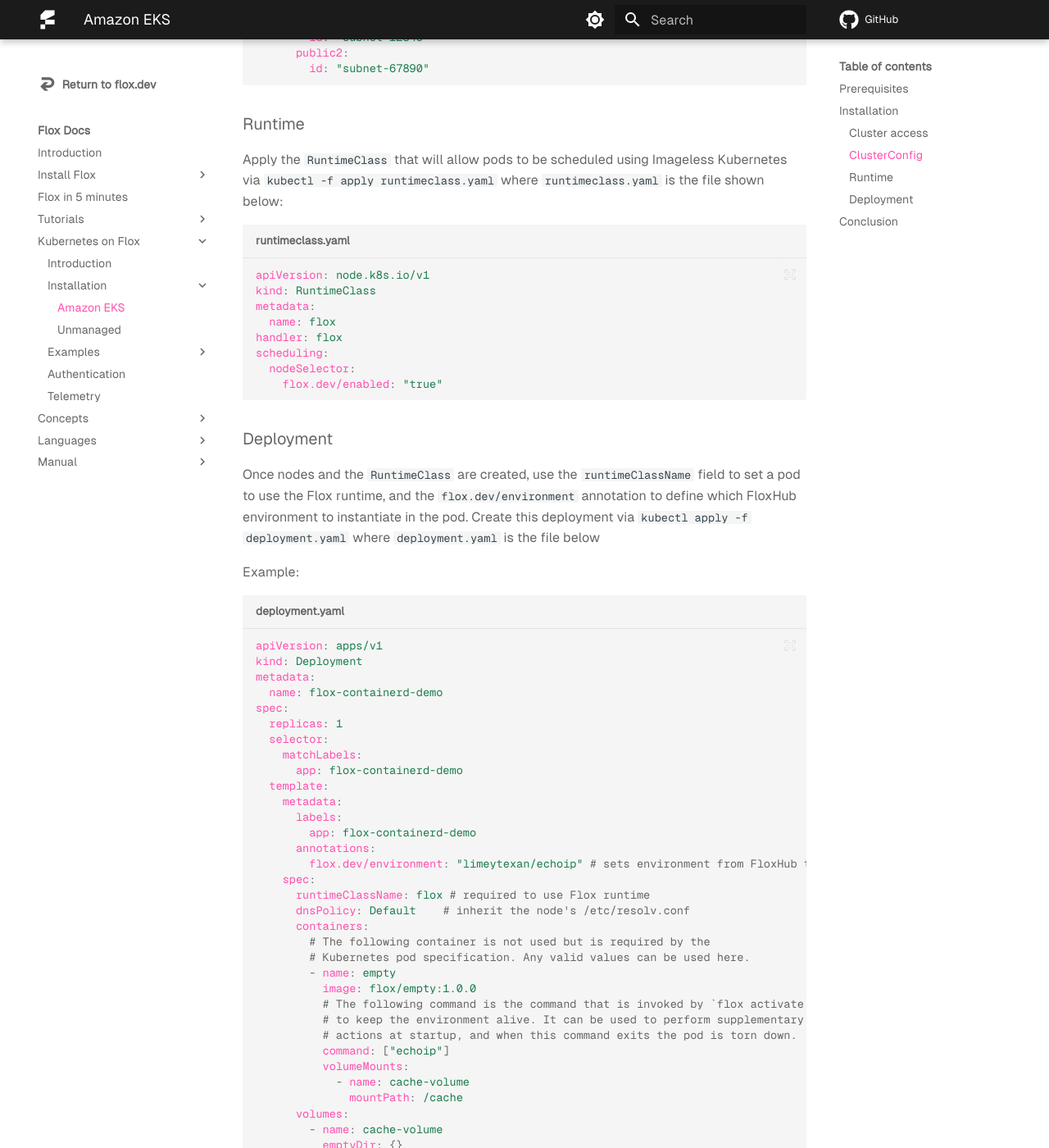
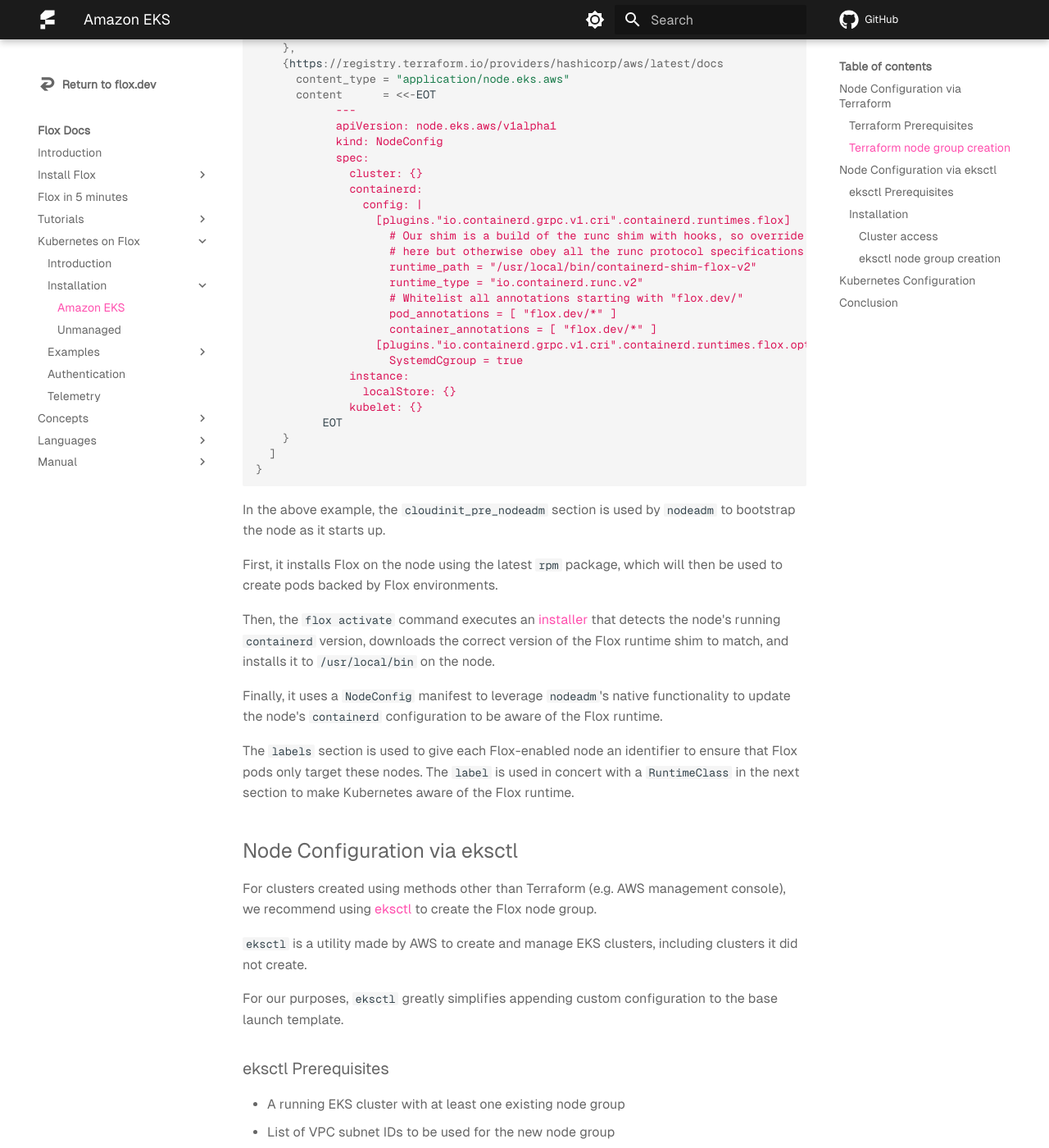
Before and after one commit to flox/floxdocs, an MkDocs documentation site: the page built from docs/k8s/install/eks.md, in a window 1280 px wide and 1400 px high, scrolled down 2276 px. Shown: the whole window at 82% size. Built offline with MkDocs 1.6.1 and Material for MkDocs 9.7.7, drawn with Linux system fonts in a browser that asks for light colours; plug-ins that fetch from the network failed and are left out; comment, search, counter and statistics services are not loaded; some of the changed text lies outside the part shown.

Commit message:
feat: add eks+terraform installation instructions

````diff
--- a/docs/k8s/install/eks.md
+++ b/docs/k8s/install/eks.md
@@ -1,26 +1,151 @@
 ---
 title: "Amazon EKS"
-description: "Installing Kubernetes on Flox to Amazon EKS"
+description: "Installing Imageless Kubernetes to Amazon EKS"
 ---
 
-# EKS via eksctl
+If you have an existing EKS cluster, we recommend creating a new node group specifically for Imageless Kubernetes.
 
-This page describes how to add a node group configured with Imageless Kubernetes to an existing EKS cluster using [eksctl][eksctl].
-`eksctl` is a utility made by AWS to create and manage EKS clusters.
+To run on EKS, each node in the node group will need to:
+
+- Install Flox
+- Install the Flox `containerd` runtime shim
+- Register the shim with `containerd`
+- Register the shim with Kubernetes
+
+Most of which can be done as part of the node bootstrapping process, using custom user data to pass instructions to [nodeadm][nodeadm].
+
+!!! note "Note"
+    Additional information on `nodeadm` and bootstrapping with user data can be found in the [EKS documentation][userdata-docs].
+
+This guide will walk through the steps needed to create the node group and configure the cluster with both [Terraform][terraform] and [eksctl][eksctl].
+
+!!! info "Info"
+    The below examples are tailored towards adding node groups to existing clusters -- complete examples for creating new clusters with the Flox runtime shim are available on our [GitHub][k8s-shim-install].
+
+## Node Configuration via Terraform
+
+### Terraform Prerequisites
+
+To create the node group, you will need:
+
+- Subnets for the node group to use
+- IDs for cluster and node security groups
+- The cluster's service CIDR (i.e. the range from which cluster services will recieve IPs)
+
+If you've used a public module such as [terraform-aws-eks][terraform-aws-eks], most should be available either from the module configuration or outputs.
+
+### Terraform node group creation
+
+This example will use the [eks-managed-node-group][eks-managed-node-group] submodule of [terraform-aws-eks][terraform-aws-eks], but it can also be used standalone regardless of how the cluster was defined in Terraform.
+
+The below Terraform configuration can be used to provisition a node group with the Flox runtime; see comments for guidance on each input. The below configuration assumes you already have Terraform configuration for a cluster including the [AWS provider][aws-tf-provider].
+
+```hcl title="nodegroup.tf"
+module "eks_managed_node_group" {
+  source  = "terraform-aws-modules/eks/aws//modules/eks-managed-node-group"
+  version = "21.6.1" # tested with this version, but only >=21 required
+
+  name         = "flox"
+  cluster_name = "my-cluster"
+
+  subnet_ids = ["subnet-01982749e3b6e77a6", "subnet-025dd07e5117afef5", "subnet-0b0ef36fe25286a83"] # replace with your node subnets
+
+  instance_types = ["t3.small"] # replace with your desired instance types -- x86_64 or ARM (Graviton) are supported
+
+  cluster_primary_security_group_id = module.eks.cluster_primary_security_group_id
+  vpc_security_group_ids            = [module.eks.node_security_group_id]
+  cluster_service_cidr              = module.eks.cluster_service_cidr
+
+  ami_type     = "AL2023_x86_64_STANDARD" # set depending on CPU architecture
+  desired_size = 1
+  min_size     = 1
+  max_size     = 10
+
+  # required if you need non-default disk settings; disk_size parameter cannot be used with cloudinit_pre_nodeadm
+  block_device_mappings = {
+    xvda = {
+      device_name = "/dev/xvda"
+      ebs = {
+        volume_size           = 50
+        volume_type           = "gp3"
+        encrypted             = true
+        delete_on_termination = true
+      }
+    }
+  }
+
+  # needed to pair with the RuntimeClass to ensure Flox pods only get scheduled here
+  labels = {
+    "flox.dev/enabled" = "true"
+  }
+
+  cloudinit_pre_nodeadm = [
+    {
+      content_type = "text/x-shellscript; charset=\"us-ascii\""
+      content      = <<-EOT
+            #!/bin/bash
+            dnf install -y https://flox.dev/downloads/yumrepo/flox.x86_64-linux.rpm
+            flox activate -r flox/containerd-shim-flox-installer --trust -g 2
+          EOT
+    },
+    {https://registry.terraform.io/providers/hashicorp/aws/latest/docs
+      content_type = "application/node.eks.aws"
+      content      = <<-EOT
+            ---
+            apiVersion: node.eks.aws/v1alpha1
+            kind: NodeConfig
+            spec:
+              cluster: {}
+              containerd:
+                config: |
+                  [plugins."io.containerd.grpc.v1.cri".containerd.runtimes.flox]
+                    # Our shim is a build of the runc shim with hooks, so override runtime_path
+                    # here but otherwise obey all the runc protocol specifications.
+                    runtime_path = "/usr/local/bin/containerd-shim-flox-v2"
+                    runtime_type = "io.containerd.runc.v2"
+                    # Whitelist all annotations starting with "flox.dev/"
+                    pod_annotations = [ "flox.dev/*" ]
+                    container_annotations = [ "flox.dev/*" ]
+                  [plugins."io.containerd.grpc.v1.cri".containerd.runtimes.flox.options]
+                    SystemdCgroup = true
+              instance:
+                localStore: {}
+              kubelet: {}
+          EOT
+    }
+  ]
+}
+```
+
+In the above example, the `cloudinit_pre_nodeadm` section is used by `nodeadm` to bootstrap the node as it starts up.
+
+First, it installs Flox on the node using the latest `rpm` package, which will then be used to create pods backed by Flox environments.
+
+Then, the `flox activate` command executes an [installer][shim-installer] that detects the node's running `containerd` version, downloads the correct version of the Flox runtime shim to match, and installs it to `/usr/local/bin` on the node.
+
+Finally, it uses a `NodeConfig` manifest to leverage `nodeadm`'s native functionality to update the node's `containerd` configuration to be aware of the Flox runtime.
+
+The `labels` section is used to give each Flox-enabled node an identifier to ensure that Flox pods only target these nodes. The `label` is used in concert with a `RuntimeClass` in the next section to make Kubernetes aware of the Flox runtime.
+
+## Node Configuration via eksctl
+
+For clusters created using methods other than Terraform (e.g. AWS management console), we recommend using [eksctl][eksctl] to create the Flox node group.
+
+`eksctl` is a utility made by AWS to create and manage EKS clusters, including clusters it did not create.
+
 For our purposes, `eksctl` greatly simplifies appending custom configuration to the base launch template.
 
-## Prerequisites
+### eksctl Prerequisites
 
 - A running EKS cluster with at least one existing node group
-  - Created with any mechanism; `eksctl` can modify clusters that it did not create
 - List of VPC subnet IDs to be used for the new node group
 - Connectivity to the cluster API (i.e. `kubectl` is usable)
 
-## Installation
+### Installation
 
-### Cluster access
+#### Cluster access
 
-First install `ekctl` and ensure that you have access to the cluster.
+First, install `ekctl` and ensure that you have access to the cluster:
 
 - Install `eksctl` (e.g. `flox install eksctl`).
 - Set AWS credentials in your environment (e.g. copy `AWS_ACCESS_KEY_ID` and `AWS_SECRET_ACCESS_KEY` from management console).
@@ -30,23 +155,24 @@
 ```sh
 ❯ eksctl get cluster
 NAME		REGION		EKSCTL CREATED
-flox-sandbox	us-east-1	True
+flox	    us-east-1	True
 ```
 
-### ClusterConfig
+#### eksctl node group creation
 
-Create a `ClusterConfig` manifest that will be used to create the Flox node group
-See the [eksctl documentation][eksctl-docs] for guidance on additional parameters such as IAM configuration.
-`eksctl` ultimately synthesizes a CloudFormation stack to create the node group.
+Next, we'll create a `ClusterConfig` manifest that will be used to create the Flox node group.
 
-Apply the `ClusterConfig` with `eksctl create nodegroup -f nodegroup.yaml`, where `nodegroup.yaml` is the file below. You can also visualize the changes before deployment with `eksctl create --dry-run`.
+!!! note "Note"
+    See the [eksctl documentation][eksctl-docs] for guidance on additional parameters such as IAM configuration and autoscaler support.
+
+Apply the below `ClusterConfig` with `eksctl create nodegroup -f nodegroup.yaml`. You can also visualize the changes before deployment with `eksctl create --dry-run`.
 
 ```yaml title="nodegroup.yaml"
 apiVersion: eksctl.io/v1alpha5
 kind: ClusterConfig
 
 metadata:
-  name: flox-sandbox # name of the target cluster for this node group
+  name: flox # name of the target cluster for this node group
   region: us-east-1
 
 # adjust this to match your existing or desired node group configuration -- below values are examples
@@ -55,19 +181,14 @@
     instanceType: t3.small # choose your desired instance type
     amiFamily: AmazonLinux2023
     desiredCapacity: 1
-    minSize: 0 # set node group size constraints
+    minSize: 0
     maxSize: 5
     labels:
-      # any node labels
       flox.dev/enabled: "true" # used in RuntimeClass to ensure flox workloads only get scheduled on these nodes
-    tags:
-      # any node tags, e.g.
-      # k8s.io/cluster-autoscaler/enabled: "true"
-      # k8s.io/cluster-autoscaler/flox-sandbox: "owned"
     preBootstrapCommands:
       - |
          dnf install -y https://flox.dev/downloads/yumrepo/flox.x86_64-linux.rpm
-         flox activate -r flox-public/containerd-shim-flox-installer --trust
+         flox activate -r flox/containerd-shim-flox-installer --trust
     overrideBootstrapCommand: |
       apiVersion: node.eks.aws/v1alpha1
       kind: NodeConfig
@@ -103,11 +224,14 @@
         id: "subnet-67890"
 ```
 
-### Runtime
+Further explanation of the bootstrapping process is available in the Terraform section above.
 
-Apply the `RuntimeClass` that will allow pods to be scheduled using Imageless Kubernetes via `kubectl -f apply runtimeclass.yaml` where `runtimeclass.yaml` is the file shown below:
+## Kubernetes Configuration
 
-```yaml title="runtimeclass.yaml"
+A [RuntimeClass](https://kubernetes.io/docs/concepts/containers/runtime-class/) is used to expose the runtime to Kubernetes such that it can be utilized to create pods.
+The below `RuntimeClass` needs to be applied to the cluster, where the `nodeSelector` matches the `label` given to the node group above
+
+```yaml title="RuntimeClass.yaml"
 apiVersion: node.k8s.io/v1
 kind: RuntimeClass
 metadata:
@@ -118,52 +242,24 @@
     flox.dev/enabled: "true"
 ```
 
-### Deployment
+which can be applied by `kubectl apply -f RuntimeClass.yaml`
 
-Once nodes and the `RuntimeClass` are created, use the `runtimeClassName` field to set a pod to use the Flox runtime, and the `flox.dev/environment` annotation to define which FloxHub environment to instantiate in the pod.
-Create this deployment via `kubectl apply -f deployment.yaml` where `deployment.yaml` is the file below
-
-Example:
-
-```yaml title="deployment.yaml"
-apiVersion: apps/v1
-kind: Deployment
-metadata:
-  name: flox-containerd-demo
-spec:
-  replicas: 1
-  selector:
-    matchLabels:
-      app: flox-containerd-demo
-  template:
-    metadata:
-      labels:
-        app: flox-containerd-demo
-      annotations:
-        flox.dev/environment: "limeytexan/echoip" # sets environment from FloxHub to use
-    spec:
-      runtimeClassName: flox # required to use Flox runtime
-      dnsPolicy: Default    # inherit the node's /etc/resolv.conf
-      containers:
-        # The following container is not used but is required by the
-        # Kubernetes pod specification. Any valid values can be used here.
-        - name: empty
-          image: flox/empty:1.0.0
-          # The following command is the command that is invoked by `flox activate`
-          # to keep the environment alive. It can be used to perform supplementary
-          # actions at startup, and when this command exits the pod is torn down.
-          command: ["echoip"]
-          volumeMounts:
-            - name: cache-volume
-              mountPath: /cache
-      volumes:
-        - name: cache-volume
-          emptyDir: {}
-```
+The `nodeSelector` ensures that Flox pods will only be scheduled on nodes with the Flox runtime installed.
 
 ## Conclusion
 
-You should now have Imageless Kubernetes configured on your cluster so that you can run pods on top of Flox environments.
+Once the node group is running, you are ready to create pods using the Flox runtime.
 
+A sample `Pod` manifest is available in the [Introduction][intro-section], but any Kubernetes resource that creates a pod (e.g. `Deployment`) can be used by setting the `runtimeClassName` parameter to `flox`.
+
+[intro-section]: ../intro.md
 [eksctl]: https://docs.aws.amazon.com/eks/latest/eksctl/
 [eksctl-docs]: https://docs.aws.amazon.com/eks/latest/eksctl/nodegroup-managed.html
+[terraform]: https://developer.hashicorp.com/terraform
+[terraform-aws-eks]: https://registry.terraform.io/modules/terraform-aws-modules/eks/aws/latest
+[eks-managed-node-group]: https://registry.terraform.io/modules/terraform-aws-modules/eks/aws/latest/submodules/eks-managed-node-group
+[userdata-docs]: https://docs.aws.amazon.com/eks/latest/userguide/launch-templates.html#launch-template-user-data
+[nodeadm]: https://github.com/awslabs/amazon-eks-ami/blob/main/nodeadm
+[shim-installer]: https://hub.flox.dev/flox/containerd-shim-flox-installer
+[aws-tf-provider]: https://registry.terraform.io/providers/hashicorp/aws/latest/docs
+[k8s-shim-install]: https://github.com/flox/k8s-shim-install
````
